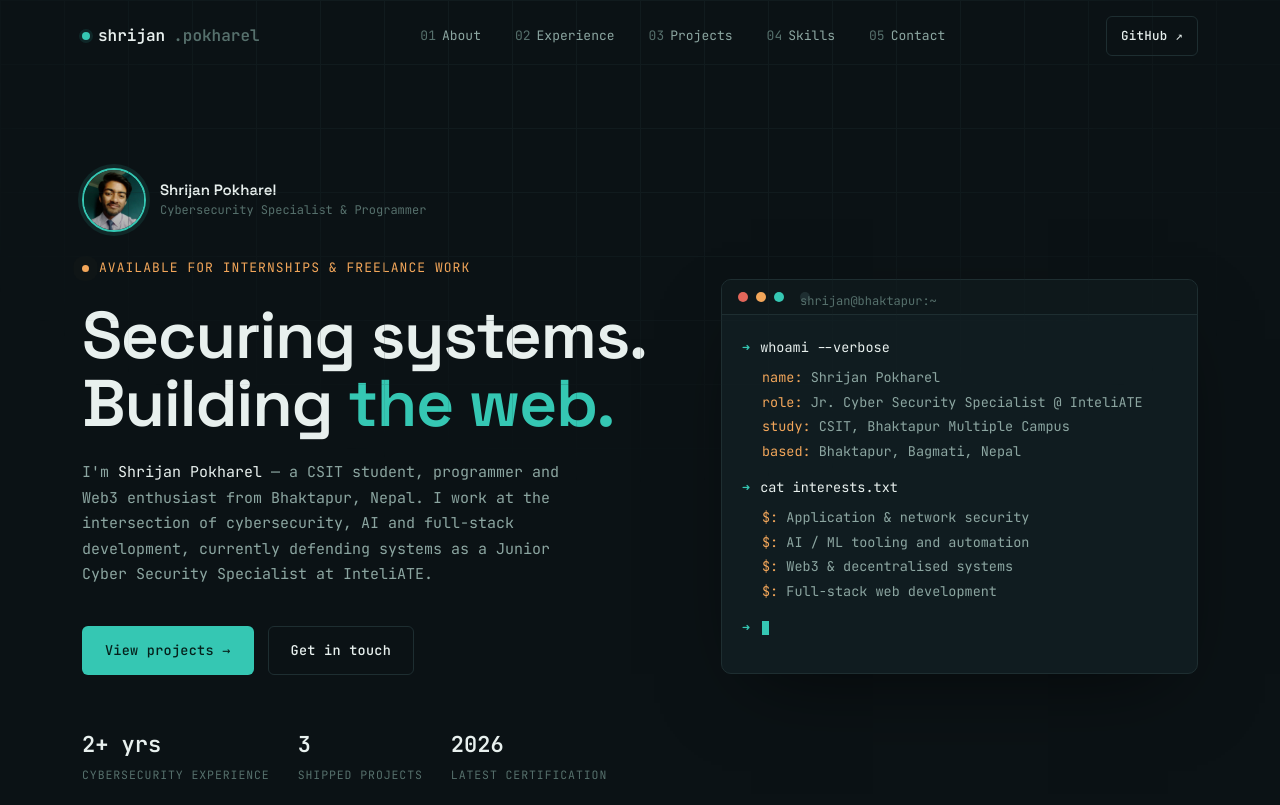
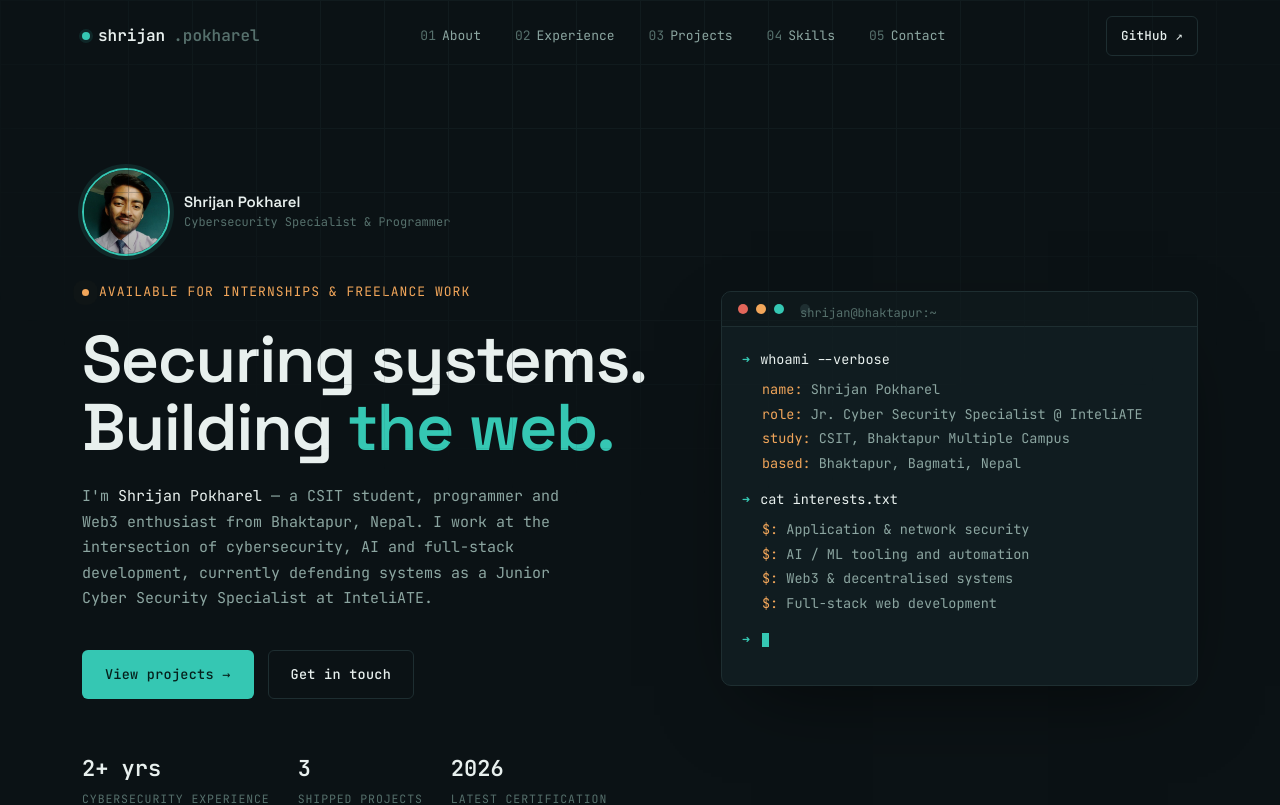
Before and after one commit to Shr6/Website, a React (Vite) app: page / in a window 1280 px wide. Shown: the top 805 px of the page. Built offline with nearby package versions, Linux system fonts and the light colour scheme.

Commit message:
Increase size of profile pic

```diff
--- a/src/components/Hero.jsx
+++ b/src/components/Hero.jsx
@@ -122,8 +122,8 @@ export default function Hero() {
               src={profilePhoto}
               alt="Shrijan Pokharel"
               className="avatar"
-              width="64"
-              height="64"
+              width="88"
+              height="88"
             />
             <div>
               <div className="profile-name">Shrijan Pokharel</div>
--- a/src/index.css
+++ b/src/index.css
@@ -383,8 +383,8 @@ section {
 }
 
 .avatar {
-  width: 64px;
-  height: 64px;
+  width: 88px;
+  height: 88px;
   border-radius: 50%;
   object-fit: cover;
   object-position: center 30%;
@@ -624,7 +624,7 @@ section {
 }
 
 .fact-grid-wrap {
-  margin-top: 48px;
+  margin-top: 90px;
 }
 
 @media (max-width: 900px) {
```
